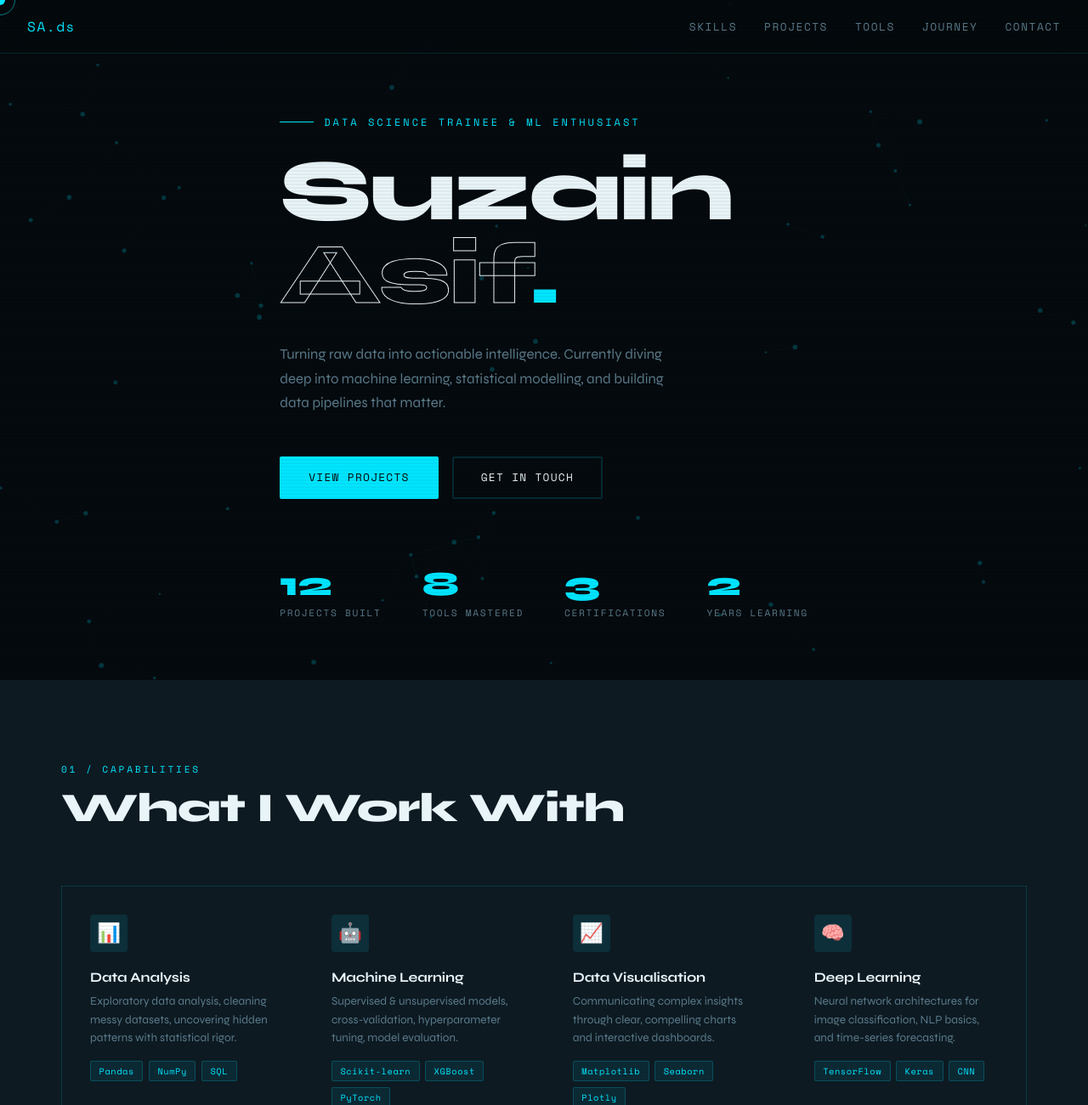
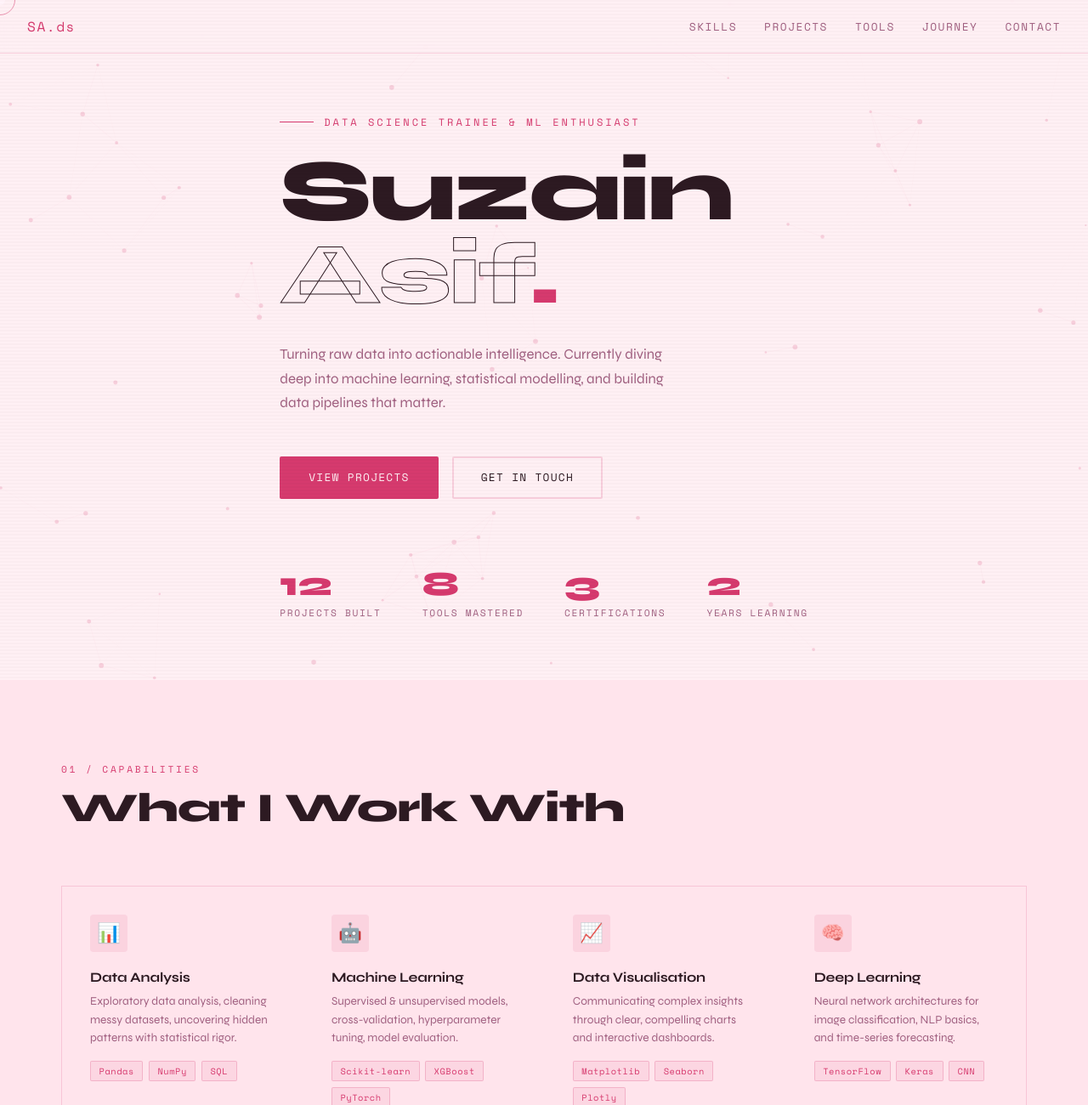
Before and after one commit to suzainasif/suzainasif.github.io, a plain HTML site: page index.html in a window 1280 px wide. Shown: the top 1300 px of the page at 85% size. Drawn offline with nearby package versions, Linux system fonts and the light colour scheme.

Commit message:
Add files via upload

```diff
--- a/index.html
+++ b/index.html
@@ -7,15 +7,15 @@
   <link href="https://fonts.googleapis.com/css2?family=Space+Mono:ital,wght@0,400;0,700;1,400&family=Syne:wght@400;600;700;800&display=swap" rel="stylesheet"/>
   <style>
     :root {
-      --bg: #050a0e;
-      --surface: #0d1a22;
-      --accent: #00e5ff;
-      --accent2: #ff6b35;
-      --accent3: #b8ff57;
-      --text: #e8f4f8;
-      --muted: #5a7a8a;
-      --border: rgba(0,229,255,0.15);
-      --glow: 0 0 30px rgba(0,229,255,0.25);
+      --bg: #fff0f4;
+      --surface: #ffe4ec;
+      --accent: #d63a6e;
+      --accent2: #ff8fab;
+      --accent3: #c2185b;
+      --text: #2d1a22;
+      --muted: #a06080;
+      --border: rgba(214,58,110,0.18);
+      --glow: 0 0 30px rgba(214,58,110,0.22);
     }
 
     *, *::before, *::after { box-sizing: border-box; margin: 0; padding: 0; }
@@ -72,7 +72,7 @@
       padding: 1.2rem 2rem;
       display: flex; justify-content: space-between; align-items: center;
       border-bottom: 1px solid var(--border);
-      background: rgba(5,10,14,0.85);
+      background: rgba(255,240,244,0.88);
       backdrop-filter: blur(16px);
     }
     .nav-logo {
@@ -206,14 +206,14 @@
     .skill-card::before {
       content: '';
       position: absolute; inset: 0;
-      background: linear-gradient(135deg, rgba(0,229,255,0.04) 0%, transparent 60%);
+      background: linear-gradient(135deg, rgba(214,58,110,0.05) 0%, transparent 60%);
       opacity: 0; transition: opacity 0.3s;
     }
-    .skill-card:hover { border-color: var(--border); background: rgba(0,229,255,0.04); }
+    .skill-card:hover { border-color: var(--border); background: rgba(214,58,110,0.05); }
     .skill-card:hover::before { opacity: 1; }
     .skill-icon {
       width: 44px; height: 44px;
-      background: rgba(0,229,255,0.1);
+      background: rgba(214,58,110,0.1);
       border-radius: 4px;
       display: flex; align-items: center; justify-content: center;
       font-size: 1.4rem; margin-bottom: 1.25rem;
@@ -228,8 +228,8 @@
     }
     .skill-tag {
       padding: 0.2rem 0.6rem;
-      background: rgba(0,229,255,0.08);
-      border: 1px solid rgba(0,229,255,0.2);
+      background: rgba(214,58,110,0.08);
+      border: 1px solid rgba(214,58,110,0.22);
       border-radius: 2px;
       font-family: 'Space Mono', monospace;
       font-size: 0.65rem; color: var(--accent);
@@ -400,8 +400,8 @@
         0deg,
         transparent,
         transparent 2px,
-        rgba(0,0,0,0.04) 2px,
-        rgba(0,0,0,0.04) 4px
+        rgba(0,0,0,0.015) 2px,
+        rgba(0,0,0,0.015) 4px
       );
       pointer-events: none; z-index: 500;
     }
@@ -830,7 +830,7 @@ function drawNet() {
       const d  = Math.sqrt(dx*dx + dy*dy);
       if (d < 140) {
         ctx.beginPath();
-        ctx.strokeStyle = `rgba(0,229,255,${(1 - d/140) * 0.25})`;
+        ctx.strokeStyle = `rgba(214,58,110,${(1 - d/140) * 0.2})`;
         ctx.lineWidth = 0.5;
         ctx.moveTo(nodes[i].x, nodes[i].y);
         ctx.lineTo(nodes[j].x, nodes[j].y);
@@ -842,7 +842,7 @@ function drawNet() {
   nodes.forEach(n => {
     ctx.beginPath();
     ctx.arc(n.x, n.y, n.r, 0, Math.PI * 2);
-    ctx.fillStyle = 'rgba(0,229,255,0.6)';
+    ctx.fillStyle = 'rgba(214,58,110,0.5)';
     ctx.fill();
   });
 
```
